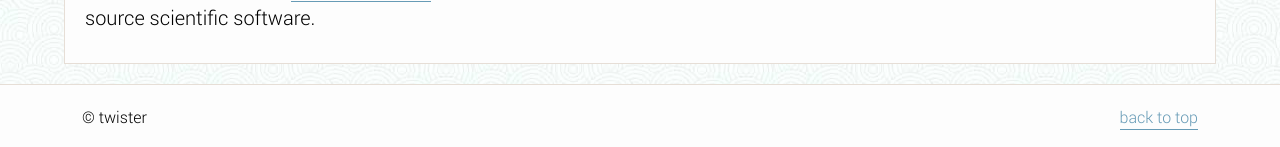
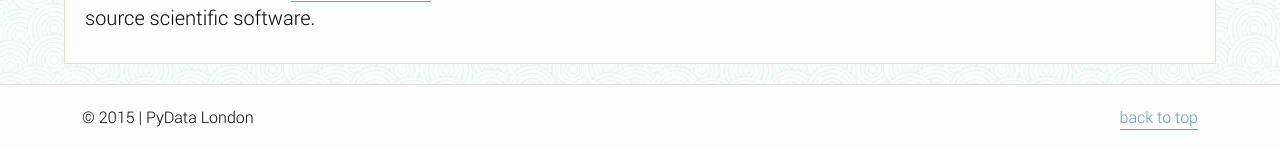
Before and after one commit to PyDataLondon/pydatalondon.github.io, a Jekyll site: the page built from index.md, in a window 1280 px wide. Shown: the part 1162-1309 px from the top of the page. Built offline with Jekyll 4.4.1, drawn with Linux system fonts in a browser that asks for light colours.

Commit message:
Updated footer

```diff
--- a/_includes/footer.html
+++ b/_includes/footer.html
@@ -1,6 +1,6 @@
 <footer>
     <div class="content">
-        <span>&copy; twister</span>
+        <span>&copy; 2015 | PyData London</span>
         <span class="backtotop">back to top</span>
     </div>
 </footer>
```
